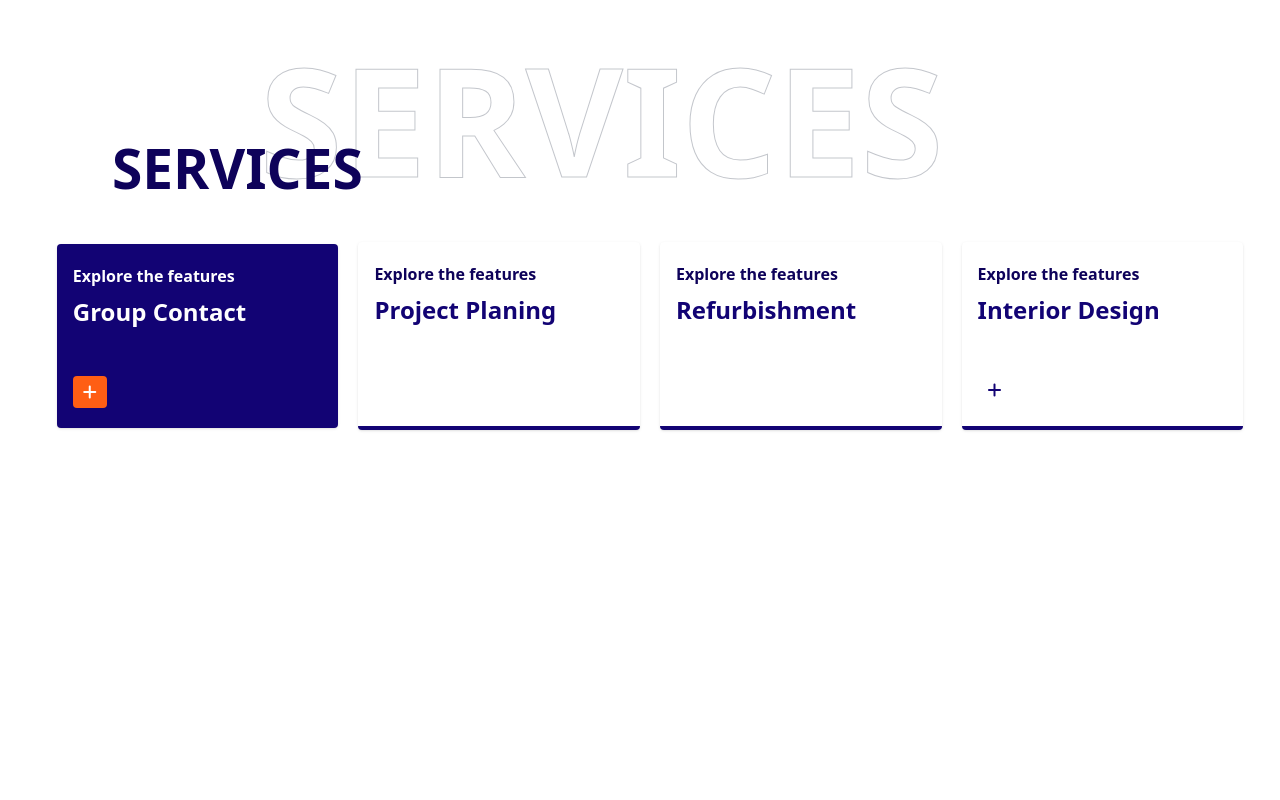
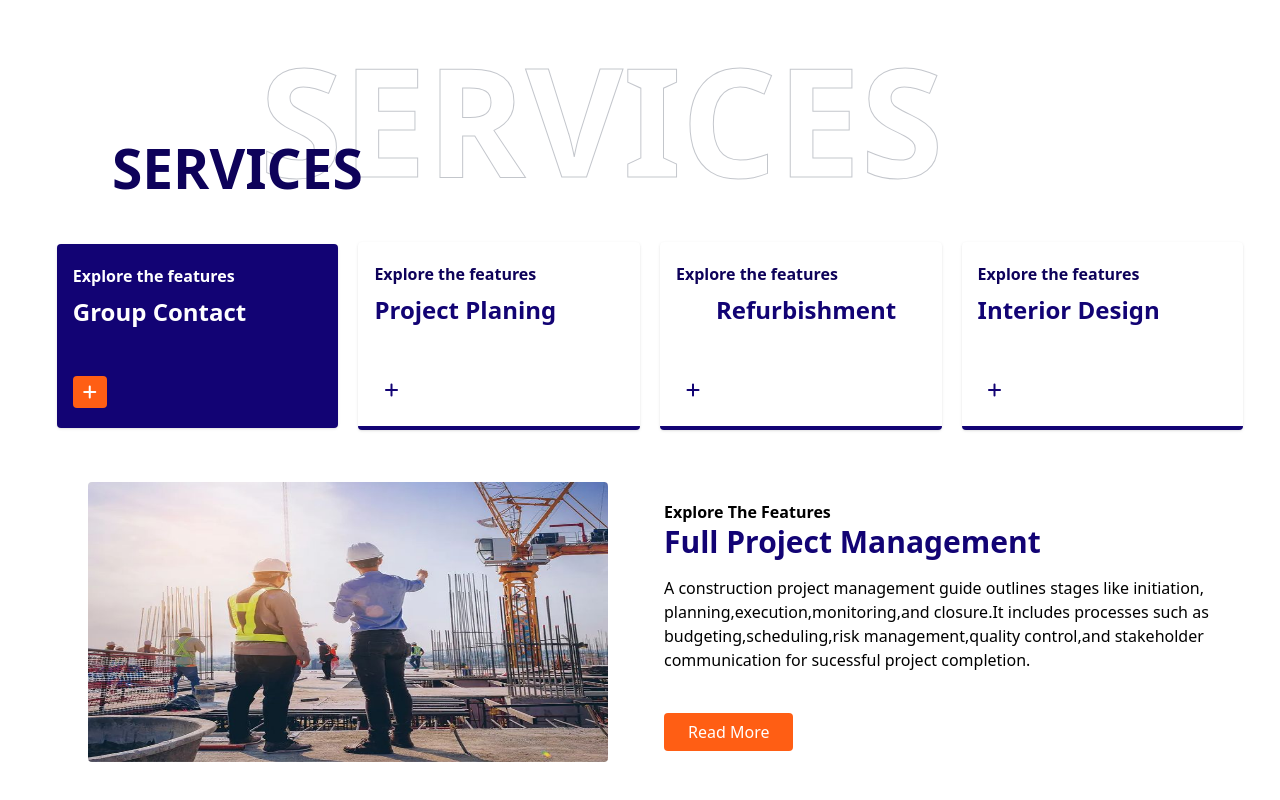
Before and after one commit to aalishbasheikh/Construction-Site, a website built with Vite: page index.html in a window 1280 px wide. Shown: the part 729-1529 px from the top of the page. Before the commit the page ends 1251 px from the top, so only its background shows below. Built offline with nearby package versions, Linux system fonts and the light colour scheme; files whose address does not match are found by name.

Commit message:
updating project management in index.html

```diff
--- a/index.html
+++ b/index.html
@@ -139,16 +139,16 @@
                Explore the features
                 </p>
                 <h1 class="text-2xl font-semibold px-2 text-[#120374] ">Project Planing</h1>
-                 <i class="fa-solid fa-plus text-white bg-[]  mt-12 py-2 mb-5 px-2.5 rounded ms-2"></i>
+                 <i class="fa-solid fa-plus text-[#120374]  mt-12 py-2 mb-5 px-2.5 rounded ms-2"></i>
               </div>
             </div>
-               <div class="card md:w-[22%] sm:w-[50%]  w-[95%]  mt-8 rounded border-b-4 border-b-[#120374] md:ms-5 shadow mb-3 pt-3 ps-2 hover:scale-[1.01] bg-white">
+               <div class="card md:w-[22%] sm:w-[50%]  w-[95%] px-3 mt-8 rounded border-b-4 border-b-[#120374] md:ms-5 shadow mb-3 pt-3 ps-2 hover:scale-[1.01] bg-white">
               <div class="card-body">
                 <p class="px-2 py-2  font-semibold text-[#0e025a]">
                Explore the features
                 </p>
-                <h1 class="text-2xl font-semibold px-2 text-[#120374] ">Refurbishment</h1>
-                 <i class="fa-solid fa-plus text-white bg-[]  mt-12 py-2 mb-5 px-2.5 rounded ms-2"></i>
+                <h1 class="text-2xl font-semibold px-12 text-[#120374] ">Refurbishment</h1>
+                 <i class="fa-solid fa-plus text-[#120374]   mt-12 py-2 mb-5 px-2.5 rounded ms-2"></i>
               </div>
             </div>
               <div class="card md:w-[22%] sm:w-[50%]  w-[95%]   mt-8 rounded border-b-4 border-b-[#120374] md:ms-5 shadow mb-3 pt-3 ps-2 hover:scale-[1.01] bg-white">
@@ -161,6 +161,22 @@
               </div>
             </div>
             </div>
+            <div class="md:flex-row flex flex-col md:justify-evenly justify-center items-center mt-10">
+            <div class="md:w-[520px]  sm:mx-0 mx-auto md:ms-12 ">
+              <img class="h-[280px] object-fit-cover md:w-full sm:w-[410px] w-[360px] rounded" src="assets/e735b438890365fc0222d78ffd507500.jpg" alt="">
+            </div>
+            <div class="md:w-[45%] w-[95%] md:me-0 me-2 ms-4 md:mt-0 mt-6">
+              <p class="text-black font-semibold">Explore The Features</p>
+              <h1 class="text-3xl font-bold text-[#120374]">Full Project Management</h1>
+              <p class="mt-4">A construction project management guide outlines stages like initiation, planning,execution,monitoring,and closure.It includes processes such as budgeting,scheduling,risk management,quality control,and stakeholder communication for sucessful project completion.</p>
+              <div class="mt-12">
+ <a
+          class="btns  sm:px-6 px-3 py-2 rounded  bg-[#ff5e14]  text-white   hover:bg-[#ec6923]"
+          href="#"
+          >Read More</a>
+        </div>
+            </div>
+            </div>
       </section>
     </main>
   </body>
```
Also changed, not shown: assets/e735b438890365fc0222d78ffd507500.jpg (added).
